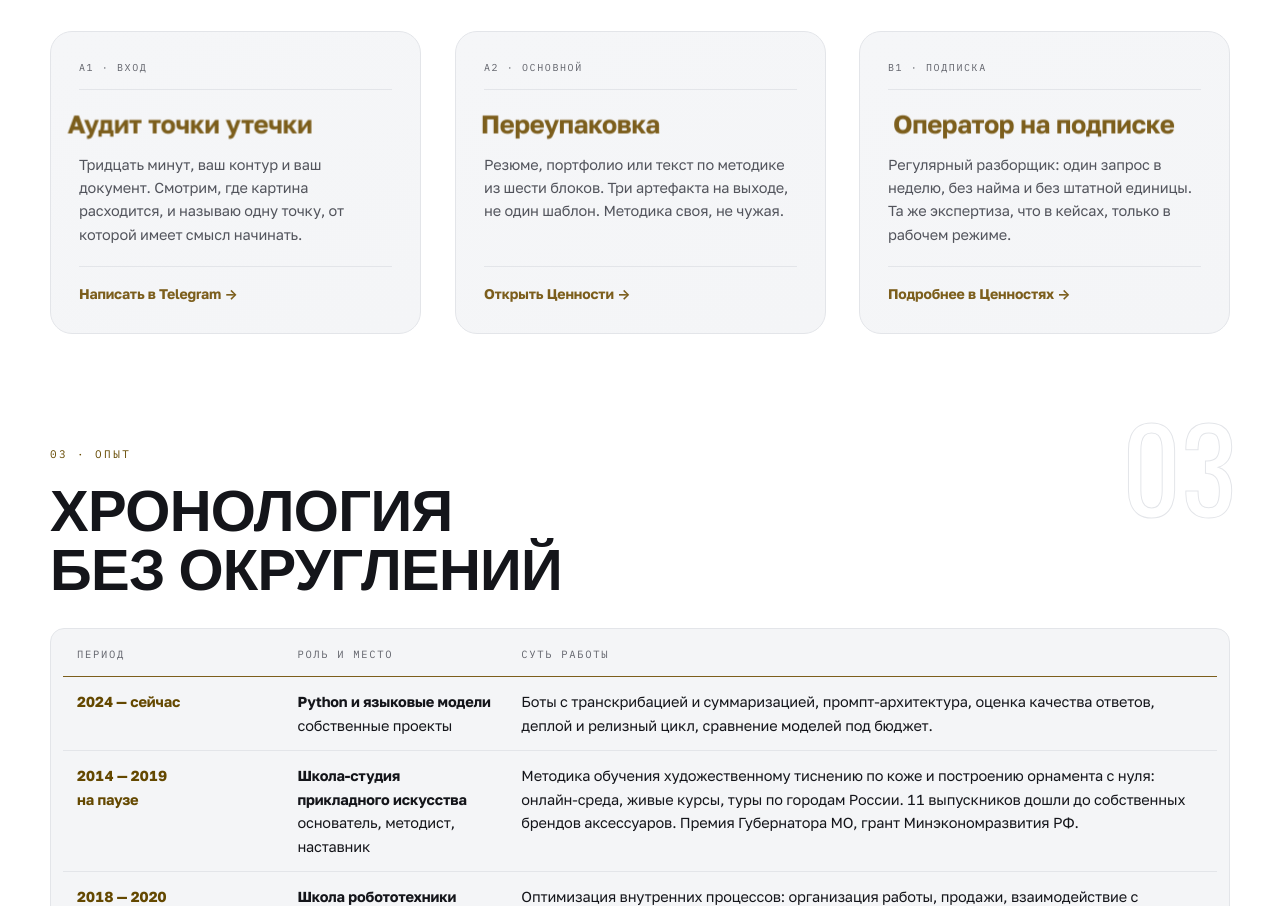
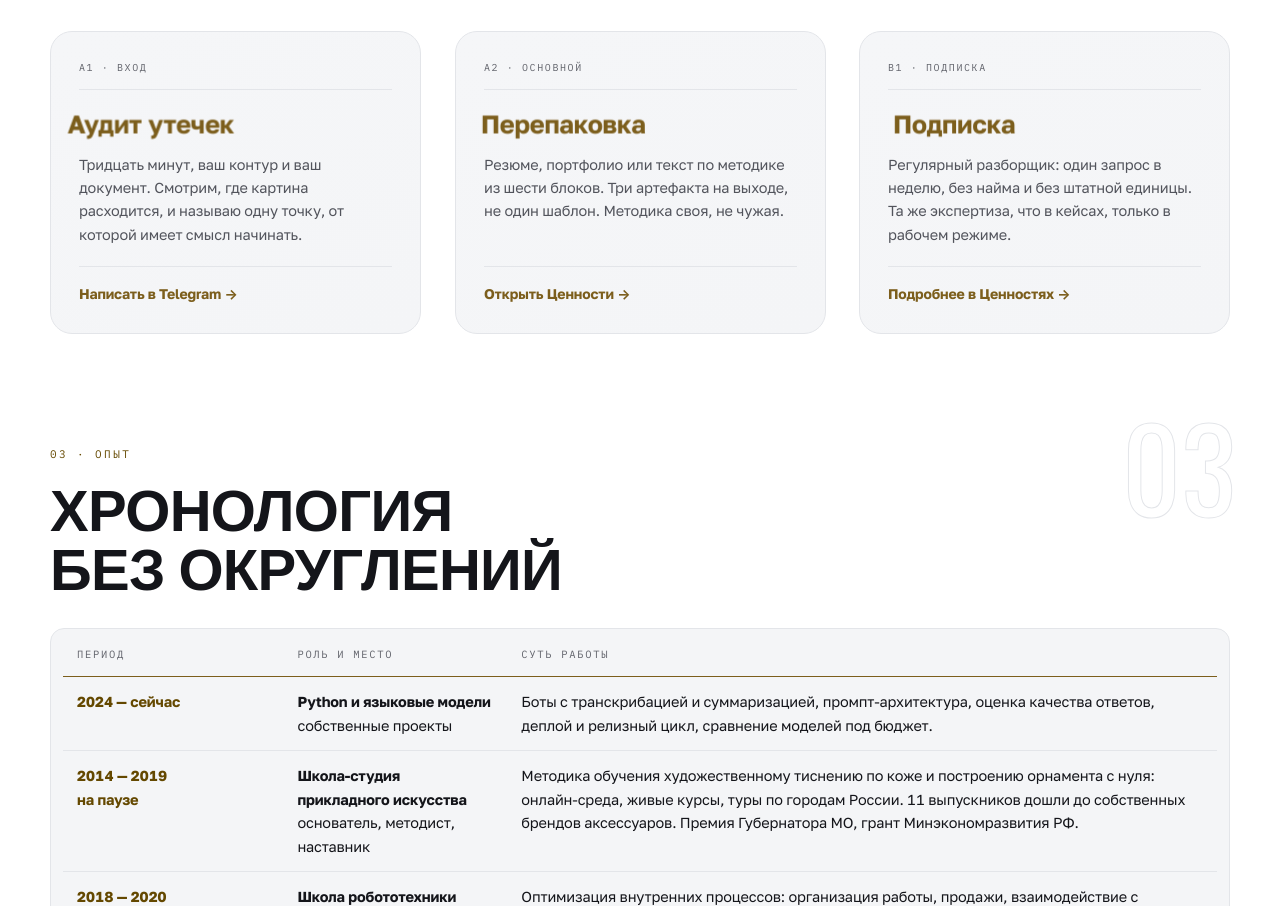
Before and after one commit to affigeny/portfolio, a plain HTML site: page index.html in a window 1280 px wide. Shown: the part 4866-5772 px from the top of the page. Drawn offline with nearby package versions, Linux system fonts and the light colour scheme.

Commit message:
Update index.html
 <h3>Аудит утечек</h3>
 <h3>Перепаковка</h3>
 <h3>Подписка</h3>

```diff
--- a/index.html
+++ b/index.html
@@ -987,19 +987,19 @@ footer .fin{width:var(--shell);margin-inline:auto;display:flex;justify-content:s
     <div class="deck">
       <a class="card next rise" href="https://t.me/eandreev">
         <div class="role">A1 · вход</div>
-        <h3>Аудит точки утечки</h3>
+        <h3>Аудит утечек</h3>
         <p>Тридцать минут, ваш контур и ваш документ. Смотрим, где картина расходится, и называю одну точку, от которой имеет смысл начинать.</p>
         <div class="links"><span>Написать в Telegram →</span></div>
       </a>
       <a class="card next rise" href="value.html">
         <div class="role">A2 · основной</div>
-        <h3>Переупаковка</h3>
+        <h3>Перепаковка</h3>
         <p>Резюме, портфолио или текст по методике из шести блоков. Три артефакта на выходе, не один шаблон. Методика своя, не чужая.</p>
         <div class="links"><span>Открыть Ценности →</span></div>
       </a>
       <a class="card next rise" href="value.html">
         <div class="role">B1 · подписка</div>
-        <h3>Оператор на подписке</h3>
+        <h3>Подписка</h3>
         <p>Регулярный разборщик: один запрос в неделю, без найма и без штатной единицы. Та же экспертиза, что в кейсах, только в рабочем режиме.</p>
         <div class="links"><span>Подробнее в Ценностях →</span></div>
       </a>
```
